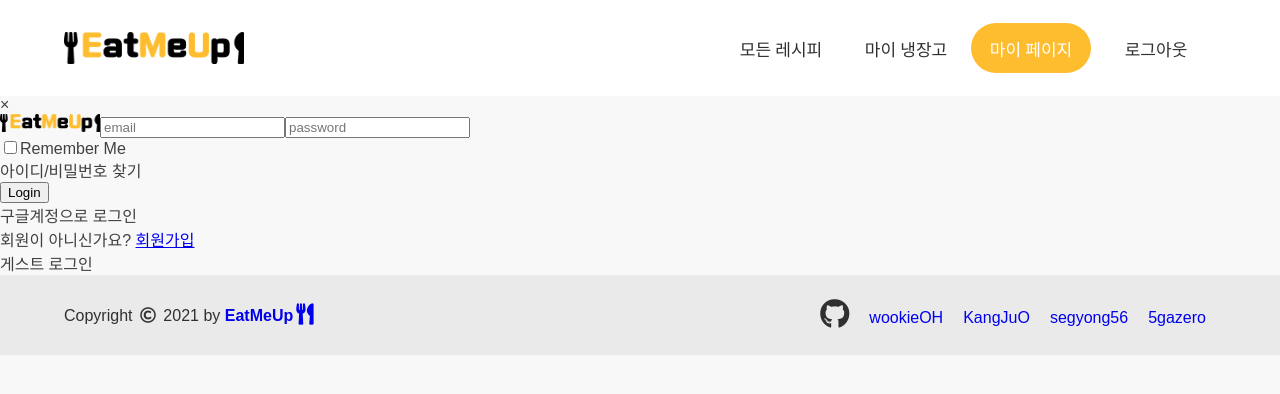
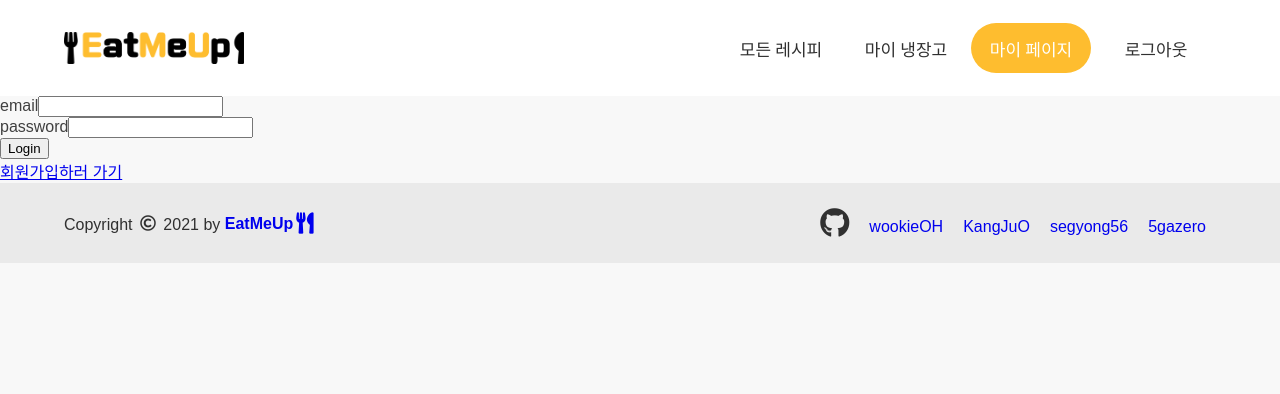
Before and after one commit to codestates/EatMeUp, a React (Create React App) app in the folder EatMeUp-Client/: page /login in a window 1280 px wide. Shown: the top 394 px of the page. Built offline with nearby package versions, Linux system fonts and the light colour scheme.

Commit message:
[mod]: Login

```diff
--- a/EatMeUp-Client/src/components/LoginPage/Login.js
+++ b/EatMeUp-Client/src/components/LoginPage/Login.js
@@ -5,7 +5,7 @@ import styled from "styled-components";
 import Header from "../Util/Header";
 import Footer from "../Util/Footer";
 
-const Login = ({ isModalOpen, closeModal }) => {
+const Login = () => {
   const history = useHistory();
 
   const [email, setEmail] = useState("");
@@ -18,20 +18,19 @@ const Login = ({ isModalOpen, closeModal }) => {
       password: password,
     };
 
-    axios.post("https://api.eatmeup.me/auth/login", data).then((response)=> {
-      console.log(response.data)
-      if(response.data.success) {
-        history.push('/')
+    axios.post("https://api.eatmeup.me/auth/login", data).then((response) => {
+      console.log(response.data);
+      if (response.data.success) {
+        history.push("/");
       }
-
-    })
+    });
   };
 
   return (
     <>
       <Header id={2} />
       <LoginContainer>
-        <div className='modal'>
+        {/* <div className='modal'>
           <div OnClick={closeModal}>
             <div className='loginModal'>
               <span className='close' onClick={closeModal}>
@@ -71,7 +70,7 @@ const Login = ({ isModalOpen, closeModal }) => {
                 </button>
                 <div className='socialBox'>
                   <div className='google'>
-                    {/* <img className='googleLogo' src='../food_img/EatMeUp.png' /> */}
+                    {/* <img className='googleLogo' src='../food_img/EatMeUp.png' />
                     <div className='googleText'>구글계정으로 로그인</div>
                   </div>
                 </div>
@@ -84,7 +83,28 @@ const Login = ({ isModalOpen, closeModal }) => {
               </div>
             </div>
           </div>
-
+        </div> */}
+        <div>
+          <form onSubmit={loginHandler}>
+            <div>
+              <label>email</label>
+              <input
+                type='text'
+                value={email}
+                onChange={(e) => setEmail(e.currentTarget.value)}
+              />
+            </div>
+            <div>
+              <label>password</label>
+              <input
+                value={password}
+                onChange={(e) => setPassword(e.currentTarget.value)}
+                type='password'
+              />
+            </div>
+            <button onClick={loginHandler}>Login</button>
+          </form>
+          <Link to='/signup'>회원가입하러 가기</Link>
         </div>
       </LoginContainer>
       <Footer />
```
